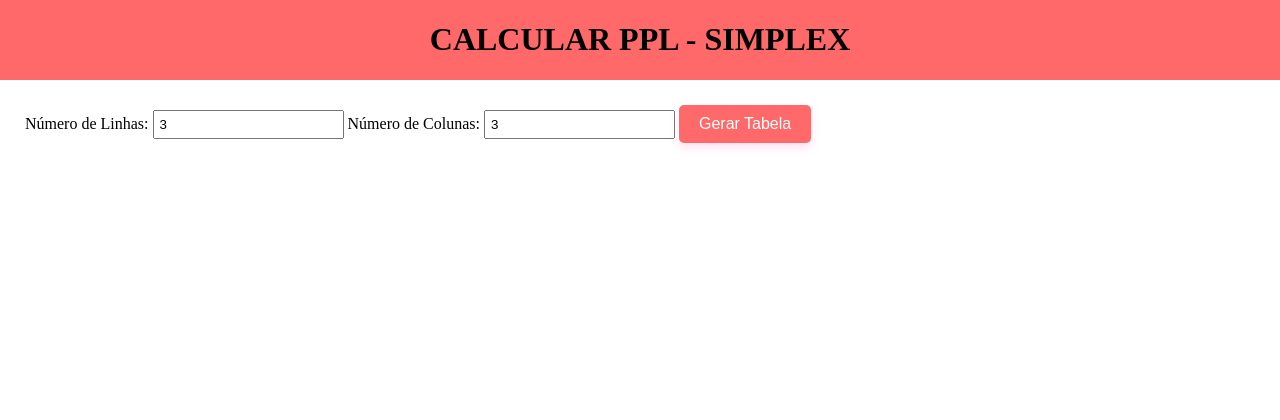
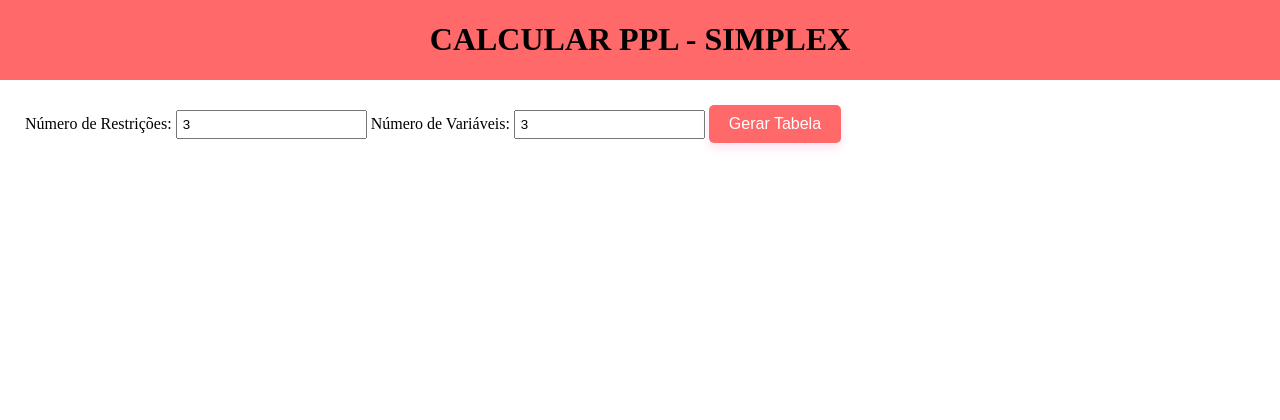
Before and after one commit to KaazTiel/Simplex, a Flask app: page / in a window 1280 px wide. Shown: the top 420 px of the page. Run offline with Flask 3, Linux system fonts and the light colour scheme.

Commit message:
Alteração template

```diff
--- a/templates/index.html
+++ b/templates/index.html
@@ -129,10 +129,10 @@
     <div id="oitenca-e-cinco">
         <form id="tabelaForm">
 
-            <label for="linhas">Número de Linhas:</label>
+            <label for="linhas">Número de Restrições:</label>
             <input type="number" id="linhas" onmousedown="return selecionarConteudo(this, event)" onclick="return false" name="linhas" min="1" value="3">
 
-            <label for="colunas">Número de Colunas:</label>
+            <label for="colunas">Número de Variáveis:</label>
             <input type="number" id="colunas" onmousedown="return selecionarConteudo(this, event)" onclick="return false" name="colunas" min="1" value="3">
 
             <button type="button" class="gerarBotao" onclick="set_rowcol(); gerarTabela(); animarRetorno(this);">Gerar Tabela</button>
```
